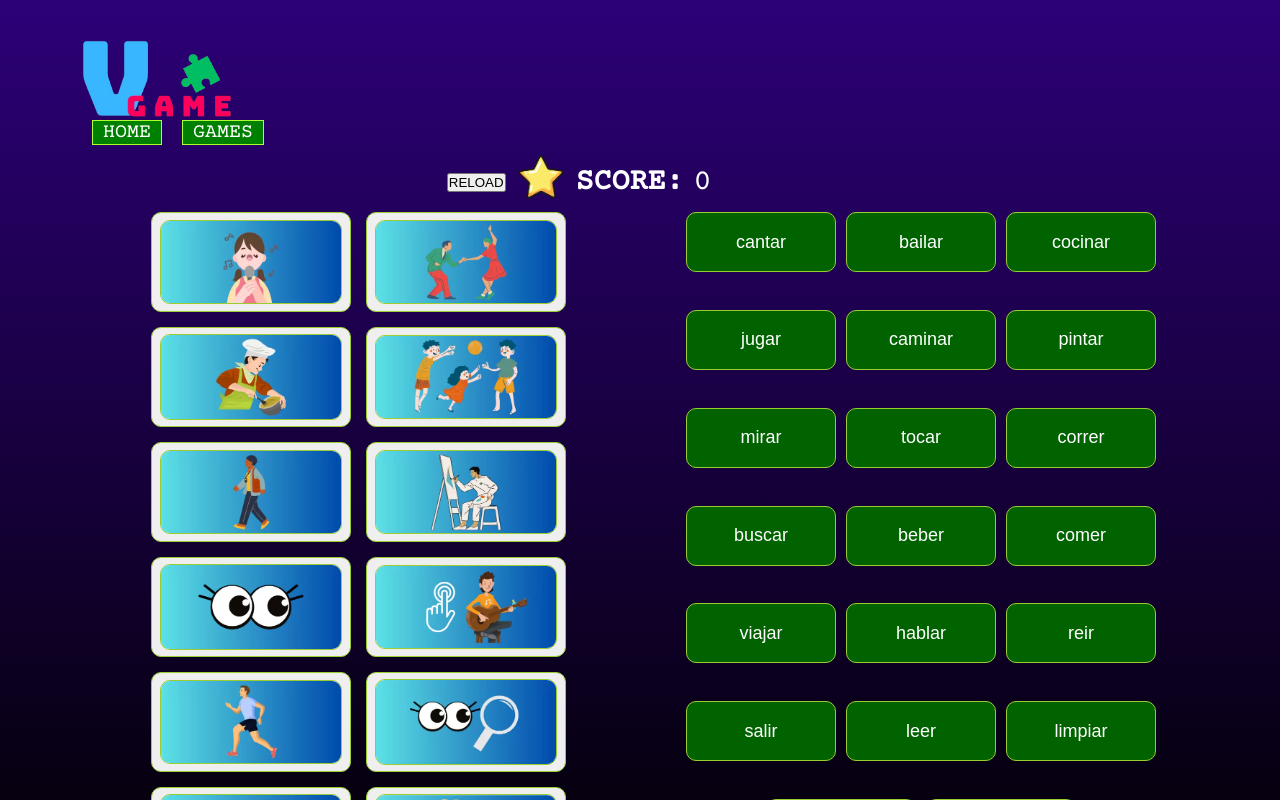
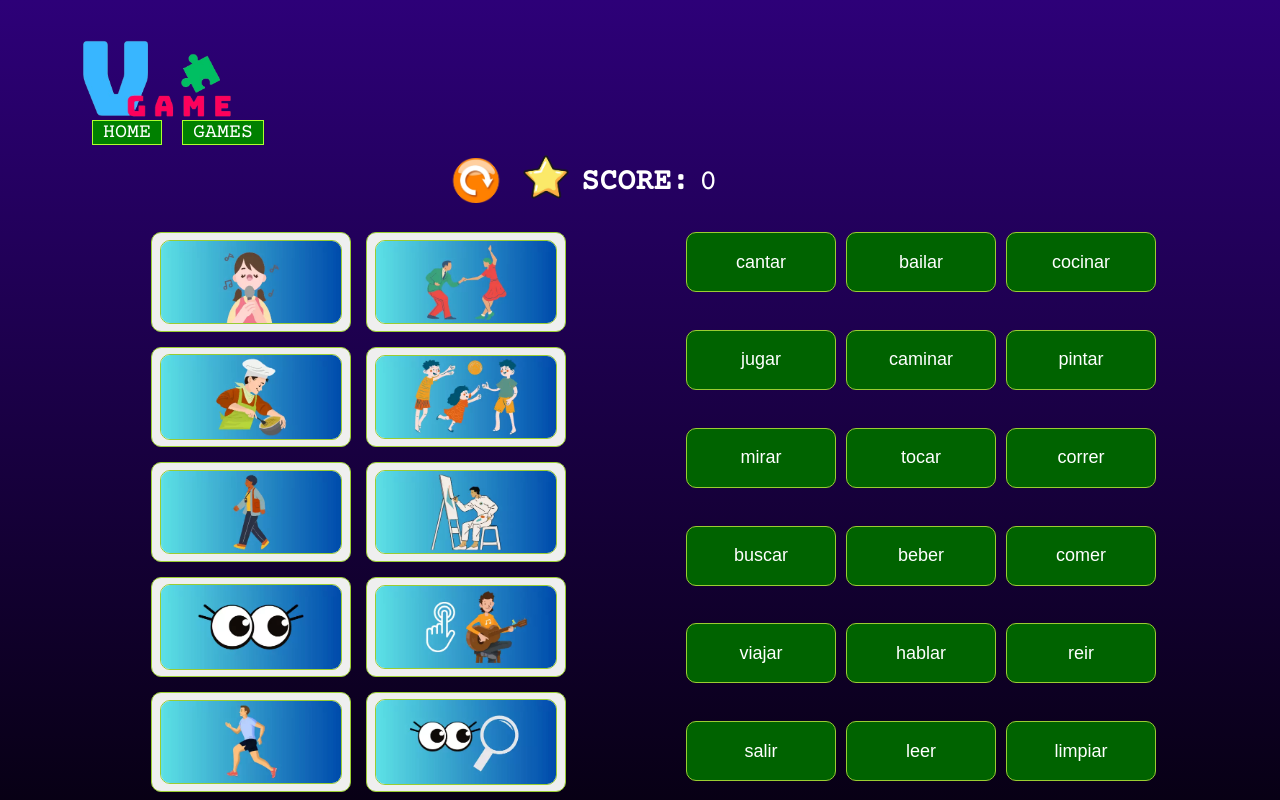
Before and after one commit to Alexandra-Gon/VocabularyGame, a React (Vite) app: page /matchinGame in a window 1280 px wide. Shown: the top 800 px of the page. Built offline with nearby package versions, Linux system fonts and the light colour scheme.

Commit message:
refactoring

```diff
--- a/src/Pages/CardsGame/CardsGame.jsx
+++ b/src/Pages/CardsGame/CardsGame.jsx
@@ -1,4 +1,4 @@
-import React, {useEffect} from "react";
+import React, { useEffect } from "react";
 import { Link, useParams } from "react-router-dom";
 import { Howl } from "howler";
 import "./CardsGame.css";
@@ -33,13 +33,10 @@ import vegetalesImage from "../../assets/comidaImages/vegetales.webp";
 const CardsGame = () => {
   const { parameter } = useParams();
 
-  console.log(parameter)
-
-  useEffect (()=>{
+  useEffect(() => {
     const soundPlay = new Howl({ src: [soundGame] });
-    soundPlay.play()
+    soundPlay.play();
   }, []);
-
 
   const deportesImages = [
     baloncestoImage,
--- a/src/Pages/MatchingGame/MatchingGame.css
+++ b/src/Pages/MatchingGame/MatchingGame.css
@@ -3,12 +3,11 @@
 }
 
 .containerCardsMatch {
-  /* display: grid;
-  grid-template-columns: 1fr 1fr; */
   width: 90%;
   margin: 0 auto;
   display: flex;
   gap: 30px;
+  margin-bottom: 30px;
 }
 .containerCardsImages {
   width: 50%;
@@ -16,10 +15,6 @@
   flex-wrap: wrap;
   gap: 15px;
   justify-content: center;
-  /* display: grid;
-  grid-template-columns: repeat(3, 200px);
-  grid-template-rows: repeat(4, 120px);
-  grid-column-gap: 20px; */
 }
 .containerCardsWords {
   width: 50%;
@@ -27,11 +22,6 @@
   flex-wrap: wrap;
   gap: 10px;
   justify-content: center;
-
-  /* display: grid;
-  grid-template-columns: repeat(4, 150px);
-  grid-template-rows: repeat(5, 75px);
-  grid-column-gap: 20px; */
 }
 #score {
   display: flex;
@@ -40,6 +30,7 @@
   gap: 10px;
   width: 90%;
   font-size: 20px;
+  margin-bottom: 20px;
 }
 .counterScore {
   font-size: 30px;
@@ -48,13 +39,23 @@
   width: 50px;
   margin-bottom: 10px;
 }
+.buttonReplay {
+  background-color: transparent;
+  border: none;
+}
+.buttonReplay img {
+  width: 70px;
+  cursor: pointer;
+}
+/*  Card Match */
 
+.selectedCard {
+  background-color: yellowgreen;
+}
 
-/*  Card Match */
 .cardMatch {
-  /* background-color: green; */
-  width: 200px;
-  height: 100px;
+  width: 150px;
+  height: 80px;
   display: flex;
   justify-content: center;
   align-items: center;
@@ -63,14 +64,25 @@
   border: 1px solid yellowgreen;
   transition: 0.3s;
 }
+@media (min-width: 600px) {
+  .cardMatch {
+    width: 200px;
+    height: 100px;
+  }
+}
 .cardMatch:hover {
   scale: 1.1;
   background-color: yellowgreen;
 }
 .imageCardMatch {
-  width: 180px;
+  width: 140px;
   border-radius: 10px;
   border: 1px solid yellowgreen;
+}
+@media (min-width: 600px) {
+  .imageCardMatch {
+    width: 180px;
+  }
 }
 .imageCardMatch:hover {
   border: 2px solid rgb(0, 29, 0);
@@ -80,17 +92,28 @@
 
 .cardWord {
   background-color: rgb(0, 99, 0);
-  width: 150px;
+  width: 120px;
   text-align: center;
   border-radius: 10px;
   border: 1px solid yellowgreen;
   cursor: pointer;
   transition: 0.3s;
-  height: 60px;
+  height: 40px;
   font-size: 18px;
   color: white;
+}
+
+@media (min-width: 600px) {
+  .cardWord {
+    width: 150px;
+    height: 60px;
+  }
 }
 .cardWord:hover {
   background-color: yellowgreen;
   color: black;
 }
+
+.selectedWord {
+  background-color: yellowgreen;
+}
--- a/src/Pages/MatchingGame/MatchingGame.jsx
+++ b/src/Pages/MatchingGame/MatchingGame.jsx
@@ -1,6 +1,7 @@
 import { React, useState, useEffect } from "react";
 import "./MatchingGame.css";
 import starScore from "../../assets/starScore.png";
+import buttonReplay from "../../assets/buttons/buttonReplay.webp";
 
 // import Images
 import acampar from "../../assets/imagesMatchGame/acampar.webp";
@@ -91,28 +92,29 @@ const MatchingGame = (name) => {
       selectedCards.length > 0 &&
       selectedWords.length > 0
     ) {
-      console.log("SON IGUALES!!!");
       setScore(score + 1);
       setSelectedCards("");
       setSelectedWords("");
     } else if (selectedCards.length > 0 && selectedWords.length > 0) {
-      console.log("SON DIFERENTES!!!");
       setSelectedCards("");
       setSelectedWords("");
     }
   }, [selectedCards, selectedWords]);
 
   const handleReload = () => {
-    console.log("REINICIANDO");
     setRandomImages(palabras.sort(() => Math.random() - 0.5).slice(0, 12));
     setRandomWords(palabras.sort(() => Math.random() - 0.5));
     setScore(0);
+    setSelectedCards("");
+    setSelectedWords("");
   };
 
   return (
     <main className="matchingGameContainer">
       <div id="score">
-        <button onClick={handleReload}>RELOAD</button>
+        <button className="buttonReplay" onClick={handleReload}>
+          <img alt="replay button" src={buttonReplay} />
+        </button>
         <img src={starScore} className="starScore" />
         <h2>SCORE:</h2>
         <p className="counterScore">{score}</p>
@@ -122,28 +124,33 @@ const MatchingGame = (name) => {
         <div className="containerCardsImages">
           {randomImages.map((element) => (
             <button
-              className="cardMatch"
+              className={
+                selectedCards === element.name
+                  ? "cardMatch selectedCard"
+                  : "cardMatch"
+              }
               key={element.image}
               onClick={() => setSelectedCards(element.name)}
             >
               <img src={element.image} className="imageCardMatch" />
-              {/* <CardMatch nameImage={element.image} /> */}
             </button>
           ))}
         </div>
         <div className="containerCardsWords">
           {randomWords.map((element) => (
             <button
-              className="cardWord"
+              className={
+                selectedWords === element.name
+                  ? "cardWord selectedWord"
+                  : "cardWord"
+              }
               key={element.name}
               onClick={() => setSelectedWords(element.name)}
             >
               {element.name}
-              {/* <CardWord name={element.name} /> */}
             </button>
           ))}
         </div>
-
       </div>
     </main>
   );
```
Also changed, not shown: src/assets/buttons/buttonReplay.webp (added).
